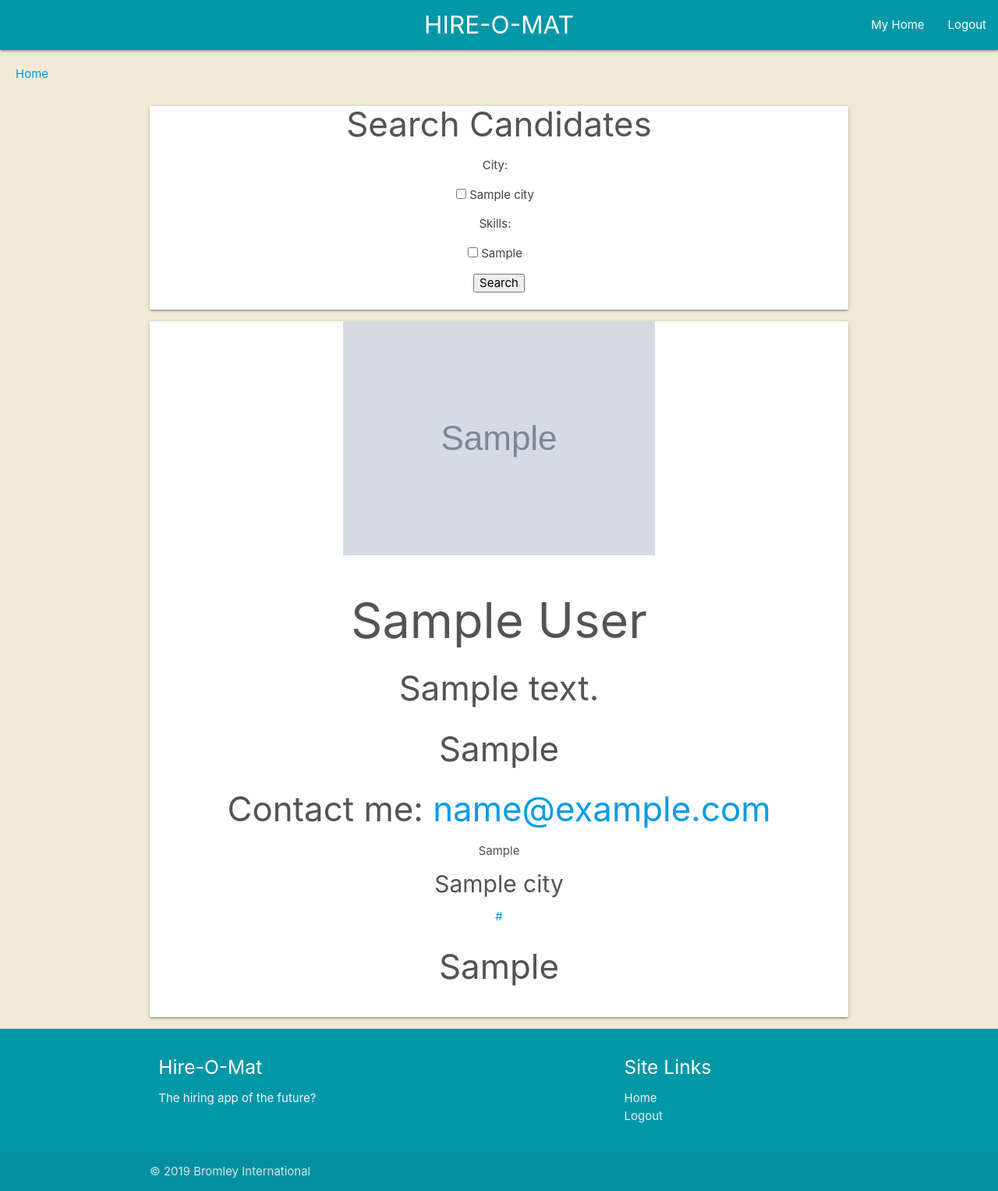
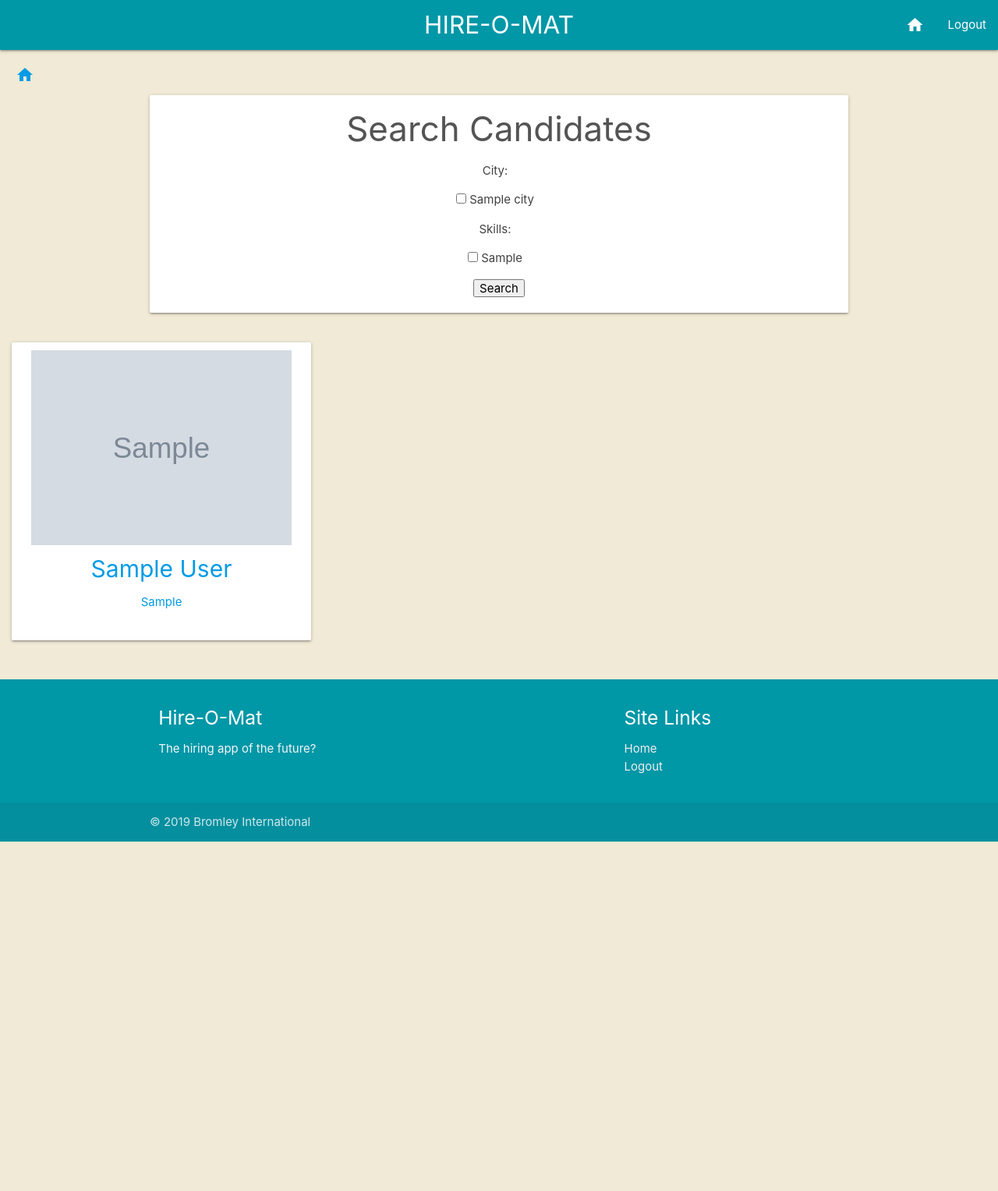
Before and after one commit to TylerBromley/hire-o-mat, a Django app: page /search_profiles/ in a window 1280 px wide. Shown: the whole page at 78% size. After the commit the page ends 1079 px from the top, so only its background shows below. Run offline with Django 3.2, Linux system fonts and the light colour scheme; a user stored in the database is signed in; tables that the repository leaves empty hold one stand-in row (values such as "Sample post"); grey boxes marked "Sample" are stand-in pictures.

Commit message:
CSS in working condition

```diff
--- a/hire_o_mat/static/css/base.css
+++ b/hire_o_mat/static/css/base.css
@@ -20,6 +20,20 @@ img {
 h4 {
     font-size: 2rem;
     margin-top: .5rem;
+}
+
+input[type="checkbox"]:not(:checked), input[type="checkbox"]:checked {
+    position: relative;
+    opacity: 1;
+}
+select {
+    display: flex;
+}
+
+label {
+    color: #424242 ;
+    margin-right: 10px;
+    font-size: 1em;
 }
 
 .sidenav {
@@ -57,6 +71,12 @@ h4 {
     height: 390px;
     margin: 15px;
 }
+
+.job-pros {
+    box-sizing: border-box;
+    height: 390px;
+    margin: 15px;
+}
 .profiles-display {
     display: flex;
     flex-wrap: wrap;
@@ -64,7 +84,7 @@ h4 {
 
 }
 .pro-card {
-    height: 100%;
+    min-height: 200px;
     padding: 0 5px;
 
 }
@@ -73,19 +93,19 @@ h4 {
   display: table;
   clear: both;
 }
-
-input[type="checkbox"]:not(:checked), input[type="checkbox"]:checked {
-    position: relative;
-    opacity: 1;
-}
-select {
-    display: flex;
+.company-edit {
+    padding: 20px;
 }
 
-label {
-    color: #424242 ;
-    margin-right: 10px;
-    font-size: 1em;
+#id_city {
+    display: flex;
+    flex-wrap: wrap;
+    justify-content: space-around;
+}
+#id_skills {
+    display: flex;
+    flex-wrap: wrap;
+    justify-content: space-around;
 }
 
 .skill-list {
@@ -116,6 +136,10 @@ label {
     max-width: 50%;
     margin-top: 20px;
 }
+.user-image {
+    max-width: 50%;
+    margin-top: 20px;
+}
 .job-filter {
     padding: 30px;
 }
@@ -125,12 +149,21 @@ label {
 .sign-up {
     text-align: center;
 }
+.search-title {
+    margin-top: 0;
+}
+.search-card {
+    padding: 20px;
+}
+
 
 
 @media screen and (max-width: 600px) {
     .company-pros {
         min-width: 90%;
         max-width: 90%;
+        max-height: 300px;
+        margin-bottom: 0;
     }
     .profile-image {
         max-width: 98%;
@@ -147,13 +180,30 @@ label {
         max-width: 98%;
         max-height: auto;
     }
+    .pro-card {
+        min-height: 350px;
+    }
 }
 @media screen and (min-width: 899px) {
     .company-pros {
         min-width: 30%;
         max-width: 30%;
+        height: 200px;
+    }
+    .job-pros {
+        min-width: 30%;
+        max-width: 30%;
+        height: 390px;
+        margin: 15px;
     }
     .profile-image {
         width: ;
     }
+    .pro-card {
+        min-height: 350px;
+    }
+    .search-image {
+        margin-top: 10px;
+        max-height: 250px;
+    }
 }
--- a/hire_o_mat/templates/base.html
+++ b/hire_o_mat/templates/base.html
@@ -15,7 +15,7 @@
             <a href="#" data-target="mobile-demo" class="sidenav-trigger"><i class="material-icons">menu</i></a>
             <ul class="right hide-on-med-and-down">
                 {% if user.is_authenticated %}
-                <li><a class="user-home" href="{% url 'hire_o_mat:user_home' %}">My Home</a></li>
+                <li><a class="user-home" href="{% url 'hire_o_mat:user_home' %}"><i class="material-icons">home</i></a></li>
                 <li><a class="logout-link" href="{% url 'logout' %}">Logout</a></li>
                 {% else %}
                 <li><a href="{% url 'login' %}">Login</a></li>
--- a/hire_o_mat/templates/company_profile_detail.html
+++ b/hire_o_mat/templates/company_profile_detail.html
@@ -1,7 +1,7 @@
 {% extends 'base.html' %}
 {% block content %}
 
-<a class="back-link" href="{% url 'hire_o_mat:company_profiles' %}">back</a>
+<a class="back-link" href="{% url 'hire_o_mat:company_profiles' %}"><i class="material-icons">arrow_back_ios</i></a>
 
 <div class="container center">
     {% if companyprofile.logo %}
--- a/hire_o_mat/templates/company_profiles.html
+++ b/hire_o_mat/templates/company_profiles.html
@@ -1,7 +1,7 @@
 {% extends 'base.html' %}
 {% block content %}
 
-<a class="back-link" href="{% url 'hire_o_mat:user_home' %}">back</a>
+<a class="back-link" href="{% url 'hire_o_mat:user_home' %}"><i class="material-icons">home</i></a>
 
 
 <div class="profiles-display center">
--- a/hire_o_mat/templates/edit_user_profile.html
+++ b/hire_o_mat/templates/edit_user_profile.html
@@ -1,6 +1,7 @@
 {% extends 'base.html' %}
 {% block content %}
 
+<a class="back-link" href="{% url 'hire_o_mat:user_home' %}"><i class="material-icons">home</i></a>
 <div class="container center">
 <h2>Edit Profile</h2>
 
--- a/hire_o_mat/templates/jobs.html
+++ b/hire_o_mat/templates/jobs.html
@@ -1,6 +1,6 @@
 {% extends 'base.html' %}
 {% block content %}
-<a href="{% url 'hire_o_mat:user_home' %}">back</a>
+<a href="{% url 'hire_o_mat:user_home' %}"><i class="material-icons">home</i></a>
 {% for pos in object_list %}
 
     {% if pos.company.logo %}
--- a/hire_o_mat/templates/my_user_profile.html
+++ b/hire_o_mat/templates/my_user_profile.html
@@ -1,7 +1,7 @@
 {% extends 'base.html' %}
 {% block content %}
 
-<a class="back-link" href="{% url 'hire_o_mat:user_home' %}">back</a>
+<a class="back-link" href="{% url 'hire_o_mat:user_home' %}"><i class="material-icons">home</i></a>
 <div class="container center">
     <div class="card">
         <br>
--- a/hire_o_mat/templates/profile_list.html
+++ b/hire_o_mat/templates/profile_list.html
@@ -1,41 +1,30 @@
 {% extends 'base.html' %}
 {% block content %}
 
-<a class="back-link" href="{% url 'hire_o_mat:user_home' %}">Home</a>
+<a class="back-link" href="{% url 'hire_o_mat:user_home' %}"><i class="material-icons">home</i></a>
 <div class="container center">
-    <div class="card">
-        <h3>Search Candidates</h3>
+    <div class="card search-card">
+        <h3 class="search-title">Search Candidates</h3>
         <form method="get">
             {{ filter.form.as_p }}
             <button type="submit">Search</button>
         </form>
-        <br>
     </div>
-
+</div>
+<div class="profiles-display center">
 
     {% for profile in filter.qs %}
-        <div class="card">
+        <a class="company-pros clear" href="{% url 'hire_o_mat:profile_detail' profile.pk %}"><div class="card pro-card">
             {% if profile.photo %}
-                <img src='{{ profile.photo.url }}' />
+                <img class="search-image" src='{{ profile.photo.url }}' />
+            {% else %}
+                <img class="user-image" src='/images/images/user-placeholder.png' />
             {% endif %}
 
-            <h1>{{profile.user.first_name}} {{profile.user.last_name}}</h1>
-            <h3>{{profile.about_me}}</h3>
-            <h3>{{profile.tagline}}</h3>
-            <h3>Contact me: <a href="mailto:{{profile.user.email}}">{{profile.user.email}}</a></h3>
-
-            {% for skill in profile.skills.all %}
-                <p>{{skill}}</p>
-            {% endfor %}
-
-            {% for city in profile.city.all %}
-                <h4>{{city}}</h4>
-            {% endfor %}
-
-            <a href="{{profile.main_link}}">{{profile.main_link}}</a>
-            <h3>{{ profile.work_experience_1 }}</h3>
-            <br/>
-        </div>
+            <h4>{{profile.user.first_name}} {{profile.user.last_name}}</h4>
+            <p>{{profile.tagline}}</p>
+            <br>
+        </div></a>
 
     {% endfor %}
 </div>
```
Also changed, not shown: hire_o_mat/templates/edit_company_profile.html (+7 -2 lines), hire_o_mat/templates/job_detail.html (+4 -4 lines), hire_o_mat/templates/job_list.html (+17 -15 lines), hire_o_mat/templates/my_company_profile.html (+5 -5 lines), hire_o_mat/templates/profile_detail.html (+49 -4 lines), hire_o_mat/templates/profiles.html (+7 -16 lines), hire_o_mat/images/images/user-placeholder.png (added).
